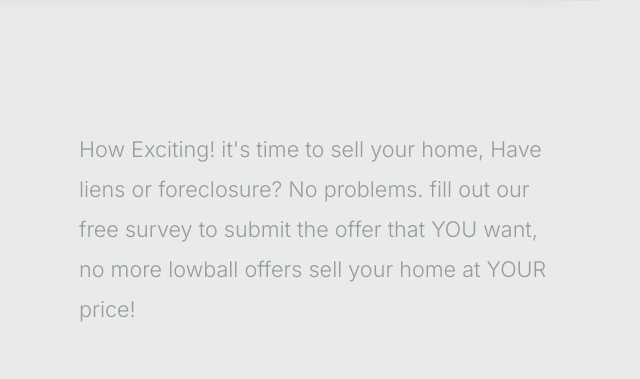
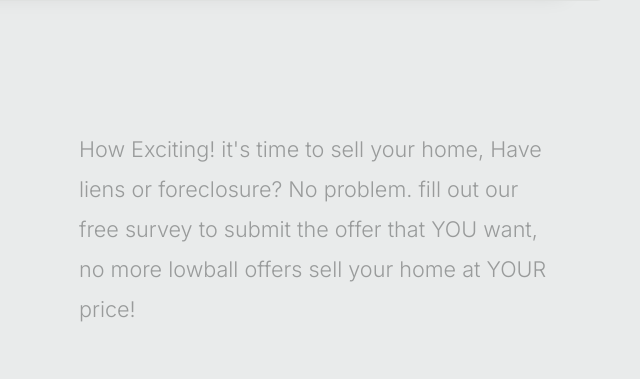
Before and after one commit to Bahmbies/MyAcceptedOffers, a plain HTML site: page index.html in a window 1280 px wide. Shown: the part 981-1360 px from the top of the page, 605-1245 px from the left. Drawn offline with Linux system fonts and the light colour scheme; a script that the page names is missing.

Commit message:
fixed-typo

```diff
--- a/index.html
+++ b/index.html
@@ -192,7 +192,7 @@
                         <div class="column lg-6 stack-on-1000 desc-block">
                             <p class="desc lead">
                             How Exciting! it's time to sell your home,
-                            Have liens or foreclosure? No problems. fill out our free survey
+                            Have liens or foreclosure? No problem. fill out our free survey
                             to submit the offer that YOU want, no more lowball offers sell your home
                             at YOUR price!
                             </p>
```
